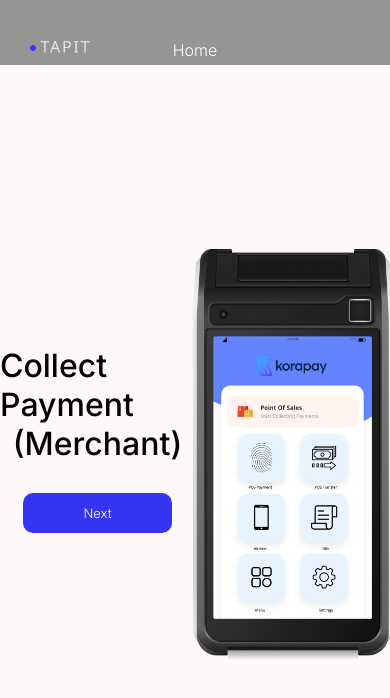
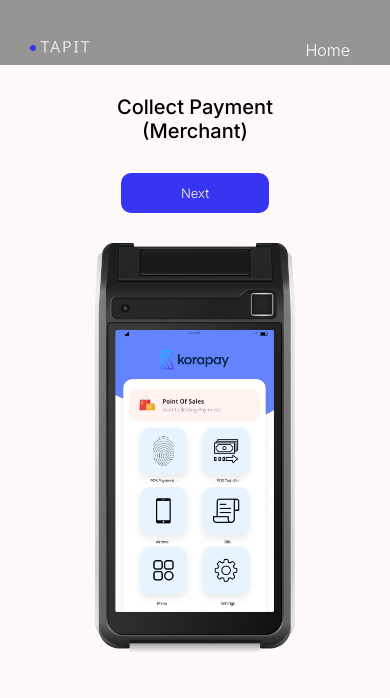
Before and after one commit to Mubylaw/neon-kora, a React (Vite) app in the folder client/: page /pos in a window 390 px wide. Shown: the top 698 px of the page. Built offline with nearby package versions, Linux system fonts and the light colour scheme.

Commit message:
Demo responsiveness

```diff
--- a/client/src/assets/styles/demo.css
+++ b/client/src/assets/styles/demo.css
@@ -223,3 +223,82 @@
   text-align: center;
   text-decoration: underline;
 }
+
+@media (max-width: 760px) {
+  .center .pa {
+    margin: 20px;
+  }
+
+  .psp h1 {
+    text-align: center;
+    font-size: 20px;
+  }
+
+  .psp .btn {
+    margin: 10px 0 30px;
+  }
+
+  .demo-home .psp {
+    flex-direction: column;
+    margin: 30px 0;
+  }
+
+  .psp .img,
+  .psp .text {
+    width: 100%;
+  }
+
+  .demo-home .header {
+    justify-content: end;
+  }
+
+  .center input {
+    width: calc(100% - 30px);
+    margin: 20px 15px 40px;
+  }
+}
+
+@media (max-width: 600px) {
+  .demo-home .onp {
+    margin: 80px 30px 20px;
+    width: calc(100% - 60px);
+  }
+
+  .deets .addy {
+    color: #525252;
+    font-weight: 600;
+    margin: 10px 0 0;
+  }
+
+  .onp .types {
+    width: 100%;
+    margin: 10px 15px 70px;
+    position: relative;
+    left: -15px;
+  }
+
+  .demo-home .onp.anime svg {
+    height: 300px !important;
+  }
+
+  .demo-home .onp.anime .ans {
+    height: 300px;
+  }
+
+  .onp .again {
+    margin: 50px 0 30px;
+  }
+}
+
+@media (max-width: 480px) {
+  .center .options {
+    margin: 20px 0;
+    flex-direction: column;
+  }
+
+  .onp .btn,
+  .psp .btn,
+  .center .btn {
+    margin: 30px auto;
+  }
+}
--- a/client/src/containers/Demo.jsx
+++ b/client/src/containers/Demo.jsx
@@ -12,7 +12,9 @@
         <div className="logo">
           <img src="/assets/logo.png" alt="" />
         </div>
-        <div className="hom">Home</div>
+        <div className="hom">
+          <a href="/">Home</a>
+        </div>
       </div>
       <Options amount={amount} setAmount={setAmount} />
     </div>
```
